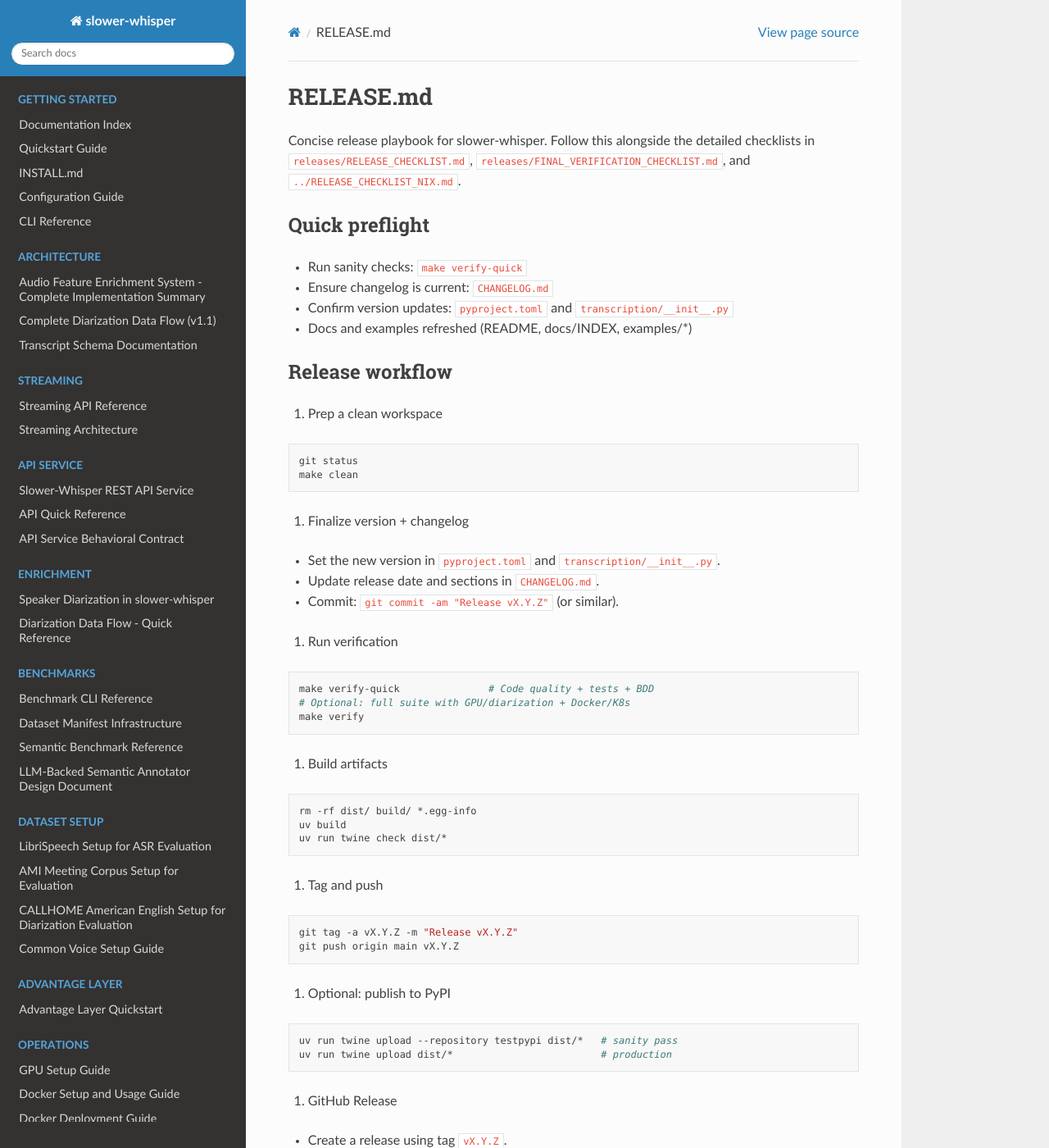
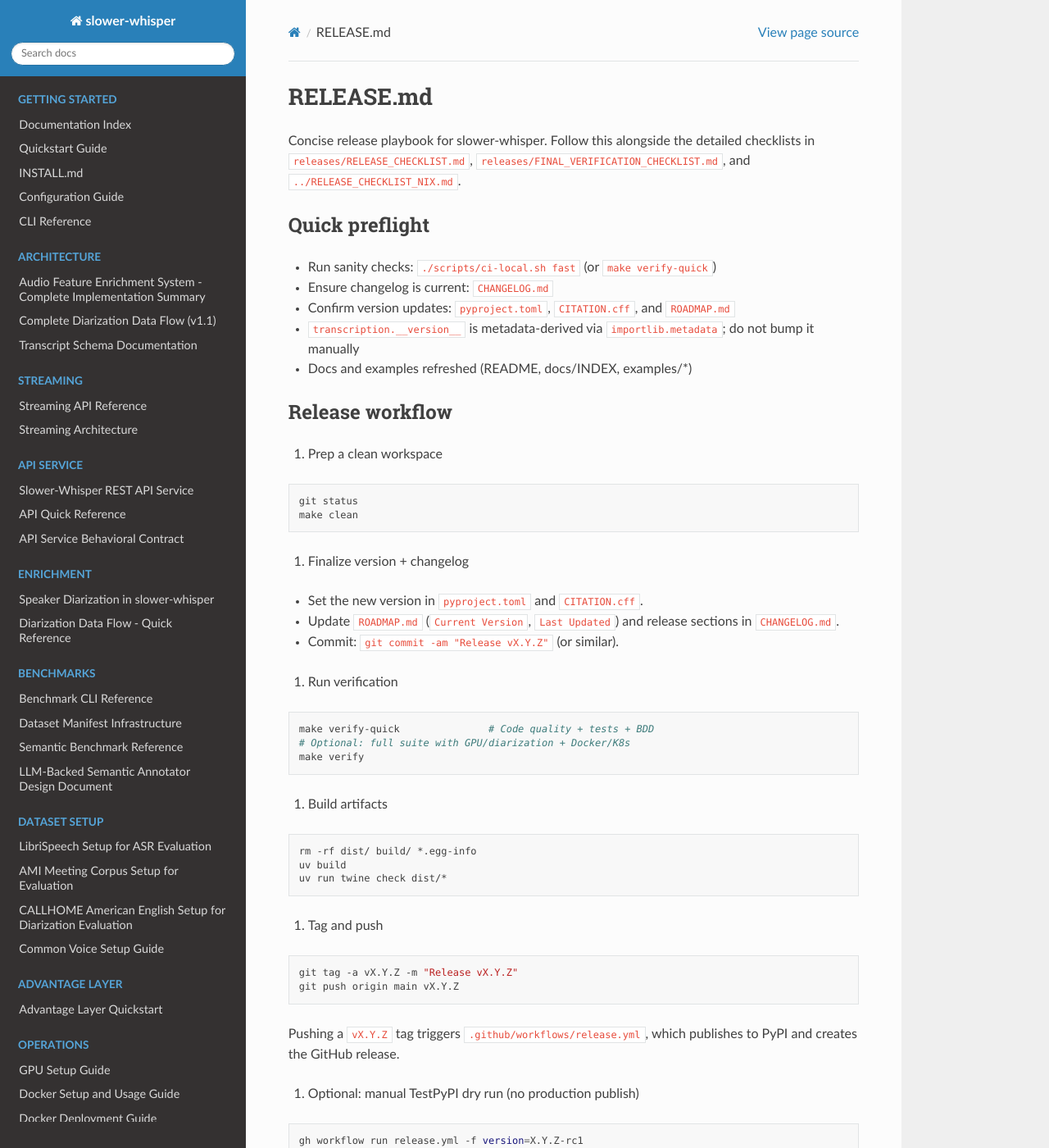
Before and after one commit to EffortlessMetrics/slower-whisper, a Sphinx documentation site: the page built from docs/releases/RELEASE.md, in a window 1280 px wide and 1400 px high. Shown: the whole window at 82% size. Built offline with Sphinx 7.4.7 and the Read the Docs theme 3.1.0, drawn with Linux system fonts in a browser that asks for light colours.

Commit message:
feat: update release workflow and documentation for versioning and metadata alignment

````diff
--- a/docs/releases/RELEASE.md
+++ b/docs/releases/RELEASE.md
@@ -6,9 +6,10 @@ and `../RELEASE_CHECKLIST_NIX.md`.
 
 ## Quick preflight
 
-- Run sanity checks: `make verify-quick`
+- Run sanity checks: `./scripts/ci-local.sh fast` (or `make verify-quick`)
 - Ensure changelog is current: `CHANGELOG.md`
-- Confirm version updates: `pyproject.toml` and `transcription/__init__.py`
+- Confirm version updates: `pyproject.toml`, `CITATION.cff`, and `ROADMAP.md`
+- `transcription.__version__` is metadata-derived via `importlib.metadata`; do not bump it manually
 - Docs and examples refreshed (README, docs/INDEX, examples/*)
 
 ## Release workflow
@@ -22,8 +23,8 @@ make clean
 
 1. Finalize version + changelog
 
-- Set the new version in `pyproject.toml` and `transcription/__init__.py`.
-- Update release date and sections in `CHANGELOG.md`.
+- Set the new version in `pyproject.toml` and `CITATION.cff`.
+- Update `ROADMAP.md` (`Current Version`, `Last Updated`) and release sections in `CHANGELOG.md`.
 - Commit: `git commit -am "Release vX.Y.Z"` (or similar).
 
 1. Run verification
@@ -49,11 +50,12 @@ git tag -a vX.Y.Z -m "Release vX.Y.Z"
 git push origin main vX.Y.Z
 ```
 
-1. Optional: publish to PyPI
+Pushing a `vX.Y.Z` tag triggers `.github/workflows/release.yml`, which publishes to PyPI and creates the GitHub release.
+
+1. Optional: manual TestPyPI dry run (no production publish)
 
 ```bash
-uv run twine upload --repository testpypi dist/*   # sanity pass
-uv run twine upload dist/*                         # production
+gh workflow run release.yml -f version=X.Y.Z-rc1
 ```
 
 1. GitHub Release
````
Also changed, not shown: docs/PROJECT_METADATA.md (+7 -4 lines), 2 other files.
